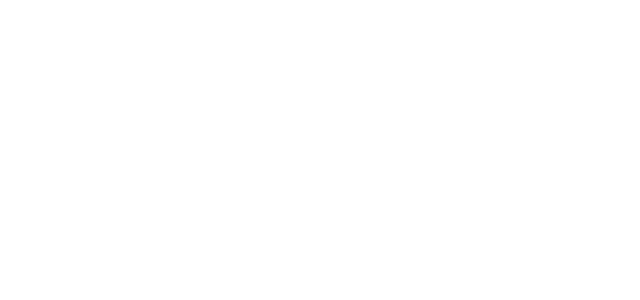
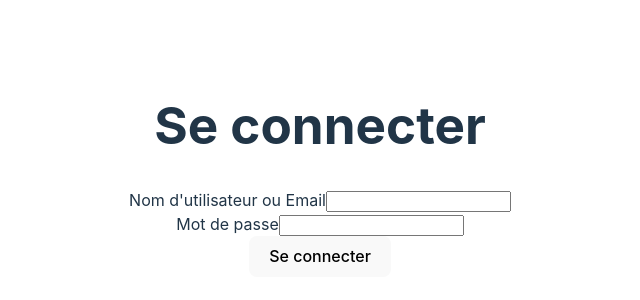
Before and after one commit to ZealRa/Flop_Network, a React (Vite) app: page /login in a window 1280 px wide. Before the commit this address had no page. Shown: the part 230-530 px from the top of the page, without its empty margins (320-960 px from the left). Built offline with nearby package versions, Linux system fonts and the light colour scheme.

Commit message:
Added Login Function

```diff
--- a/src/App.jsx
+++ b/src/App.jsx
@@ -1,8 +1,42 @@
+import React, { useEffect } from "react";
 import { BrowserRouter } from "react-router-dom";
 import "./App.css";
 import AppRoutes from "./AppRoutes";
+import { useAtom } from "jotai";
+import { userAtom } from "./atoms/userAtom"; // Atome pour stocker l'utilisateur
 
 const App = () => {
+  const [user, setUser] = useAtom(userAtom); // Récupérer et mettre à jour l'utilisateur
+
+  useEffect(() => {
+    const token = localStorage.getItem("jwt");
+
+    if (token && !user) {
+      const fetchUser = async () => {
+        try {
+          const response = await fetch("http://localhost:1337/api/users/me", {
+            headers: {
+              Authorization: `Bearer ${token}`,
+            },
+          });
+
+          if (!response.ok) {
+            throw new Error(
+              "Erreur lors de la récupération des données de l'utilisateur"
+            );
+          }
+
+          const userData = await response.json();
+          setUser(userData); // Mettre à jour l'utilisateur dans l'atome avec stockage
+        } catch (error) {
+          console.error(error);
+        }
+      };
+
+      fetchUser();
+    }
+  }, [setUser, user]);
+
   return (
     <div className="App">
       <BrowserRouter>
--- a/src/AppRoutes.jsx
+++ b/src/AppRoutes.jsx
@@ -2,15 +2,17 @@ import React from "react";
 import { Routes, Route } from "react-router-dom";
 import Home from "./pages/Home";
 // import Profile from "./pages/Profile";
-// import Login from "./pages/Login";
+import Login from "./pages/Login";
 import Signup from "./pages/Signup";
 
 const AppRoutes = () => {
   return (
     <Routes>
       <Route path="/" element={<Home />} />
-      {/* <Route path="/profile" element={<Profile />} />
-      <Route path="/login" element={<Login />} />*/}
+      {
+        /* <Route path="/profile" element={<Profile />} /> */
+        <Route path="/login" element={<Login />} />
+      }
       <Route path="/signup" element={<Signup />} />
     </Routes>
   );
--- a/src/atoms/userAtom.js
+++ b/src/atoms/userAtom.js
@@ -1,3 +1,3 @@
-import { atom } from 'jotai';
+import { atomWithStorage } from "jotai/utils";
 
-export const userAtom = atom(null);
+export const userAtom = atomWithStorage("user", null); // Utilisez "user" comme clé
--- a/src/pages/Login.jsx
+++ b/src/pages/Login.jsx
@@ -1,32 +1,78 @@
 import React, { useState } from "react";
 import { useAtom } from "jotai";
-import { userAtom } from "../atoms/userAtom";
+import { useNavigate } from "react-router-dom"; // Importer useNavigate
+import { userAtom } from "../atoms/userAtom"; // Atome pour stocker l'utilisateur
 
 const Login = () => {
-  const [username, setUsername] = useState("");
+  const [identifier, setIdentifier] = useState(""); // Peut être un nom d'utilisateur ou un email
   const [password, setPassword] = useState("");
   const [, setUser] = useAtom(userAtom);
+  const navigate = useNavigate();
 
-  const handleLogin = async () => {
-    // Remplacez cette partie par l’appel à votre API d’authentification Strapi
-    const userData = { username, token: "fakeToken123" };
-    setUser(userData);
+  const handleLogin = async (e) => {
+    e.preventDefault();
+
+    const payload = {
+      identifier,
+      password,
+    };
+
+    try {
+      const response = await fetch("http://localhost:1337/api/auth/local", {
+        method: "POST",
+        headers: {
+          "Content-Type": "application/json",
+        },
+        body: JSON.stringify(payload),
+      });
+
+      if (!response.ok) {
+        throw new Error("Erreur lors de la connexion");
+      }
+
+      const data = await response.json();
+      const { jwt, user } = data;
+
+      // Stocker le token dans localStorage
+      localStorage.setItem("jwt", jwt);
+
+      // Mettre à jour l'utilisateur avec atomWithStorage
+      setUser(user);
+
+      alert("Connexion réussie ! Bienvenue, " + user.username);
+      navigate("/"); // Redirection vers la page d'accueil
+    } catch (error) {
+      console.error(error);
+      alert("Une erreur est survenue lors de la connexion.");
+    }
   };
 
   return (
     <div>
+      <h1>Se connecter</h1>
+      <form onSubmit={handleLogin}>
+        <div>
+          <label htmlFor="identifier">Nom d'utilisateur ou Email</label>
           <input
-        placeholder="Nom d'utilisateur"
-        value={username}
-        onChange={(e) => setUsername(e.target.value)}
+            type="text"
+            id="identifier"
+            value={identifier}
+            onChange={(e) => setIdentifier(e.target.value)}
+            required
           />
+        </div>
+        <div>
+          <label htmlFor="password">Mot de passe</label>
           <input
             type="password"
-        placeholder="Mot de passe"
+            id="password"
             value={password}
             onChange={(e) => setPassword(e.target.value)}
+            required
           />
-      <button onClick={handleLogin}>Se connecter</button>
+        </div>
+        <button type="submit">Se connecter</button>
+      </form>
     </div>
   );
 };
--- a/src/pages/Signup.jsx
+++ b/src/pages/Signup.jsx
@@ -1,15 +1,15 @@
 import React, { useState } from "react";
 import { useAtom } from "jotai";
-import { userAtom } from "../atoms/userAtom"; // Atome pour stocker l'utilisateur
+import { userAtom } from "../atoms/userAtom";
 
 const Signup = () => {
   const [username, setUsername] = useState("");
   const [email, setEmail] = useState("");
   const [password, setPassword] = useState("");
-  const [, setUser] = useAtom(userAtom); // Met à jour l'utilisateur
+  const [, setUser] = useAtom(userAtom);
 
   const handleSignup = async (e) => {
-    e.preventDefault(); // Empêche le rechargement de la page
+    e.preventDefault();
 
     const payload = {
       username,
@@ -36,12 +36,10 @@ const Signup = () => {
       const data = await response.json();
       const { jwt, user } = data;
 
-      // Stocker le token et mettre à jour l'état utilisateur
-      localStorage.setItem("jwt", jwt); // Stocker le token JWT
-      setUser(user); // Mettre à jour l'utilisateur
+      localStorage.setItem("jwt", jwt);
+      setUser(user);
 
       alert("Inscription réussie ! Bienvenue, " + user.username);
-      // Rediriger ou effectuer d'autres actions après l'inscription réussie
     } catch (error) {
       console.error(error);
       alert("Une erreur est survenue lors de l'inscription.");
```
Lines whose indentation alone changed are shown as unchanged.
